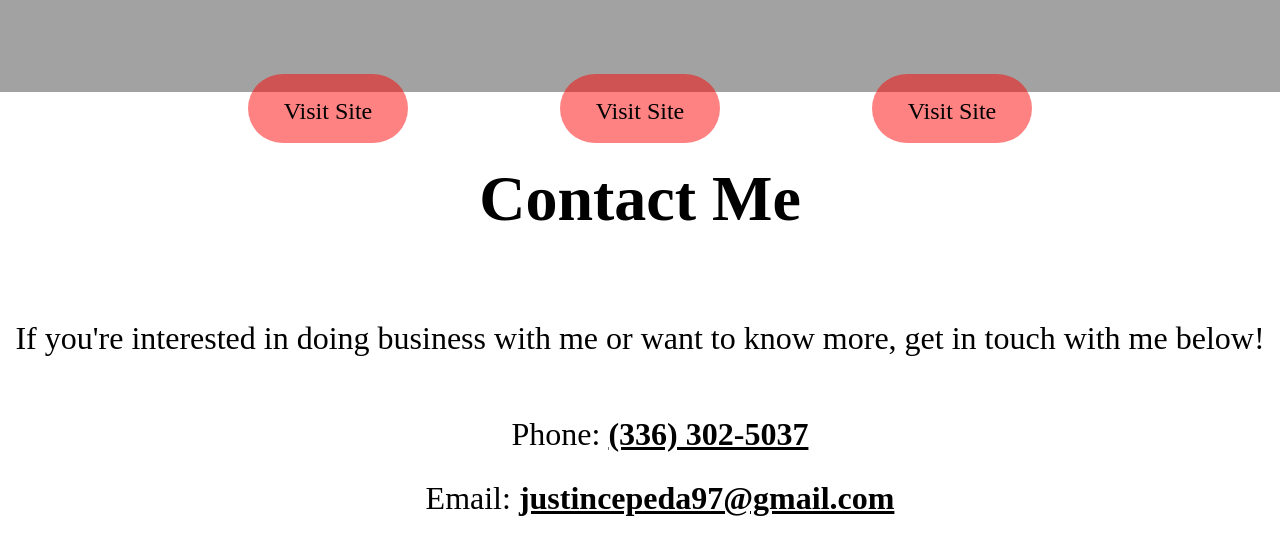
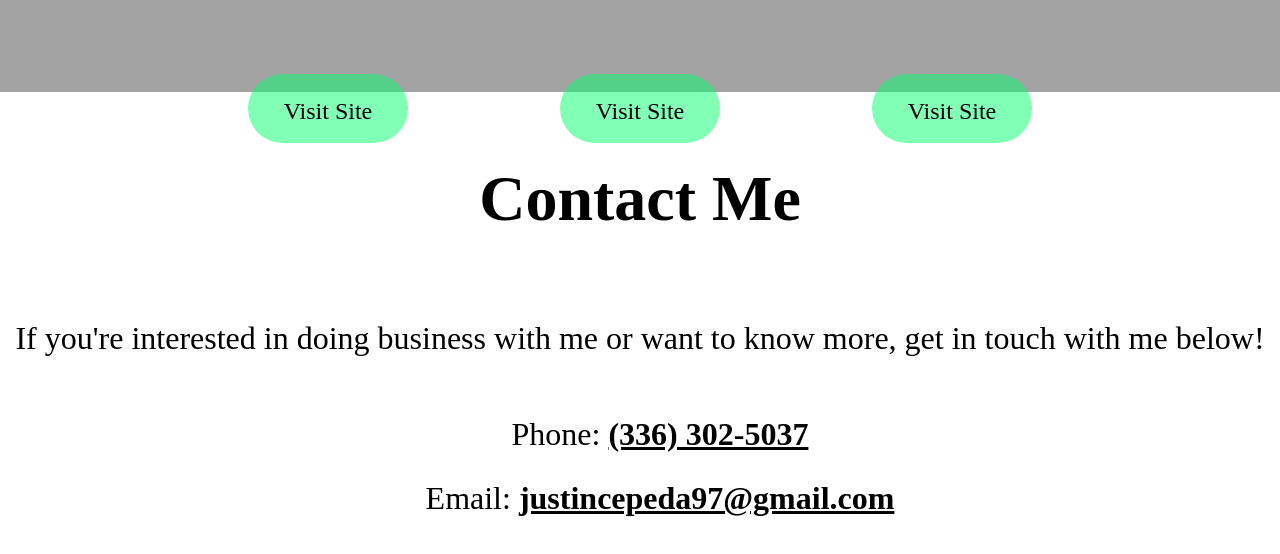
Before and after one commit to jfcepeda/jfcepeda.github.io, a plain HTML site: page index.html in a window 1280 px wide. Shown: the part 2383-2937 px from the top of the page. Drawn offline with Linux system fonts and the light colour scheme.

Commit message:
Update style.css

```diff
--- a/style.css
+++ b/style.css
@@ -150,7 +150,7 @@ max-height:100%;
 }
 
 .btn {
-    background-color: rgba(255, 0, 0, 0.49);
+    background-color: rgba(0, 255, 108, 0.49);
     color: black;
     width: 10rem;
     height: 45px;
```
